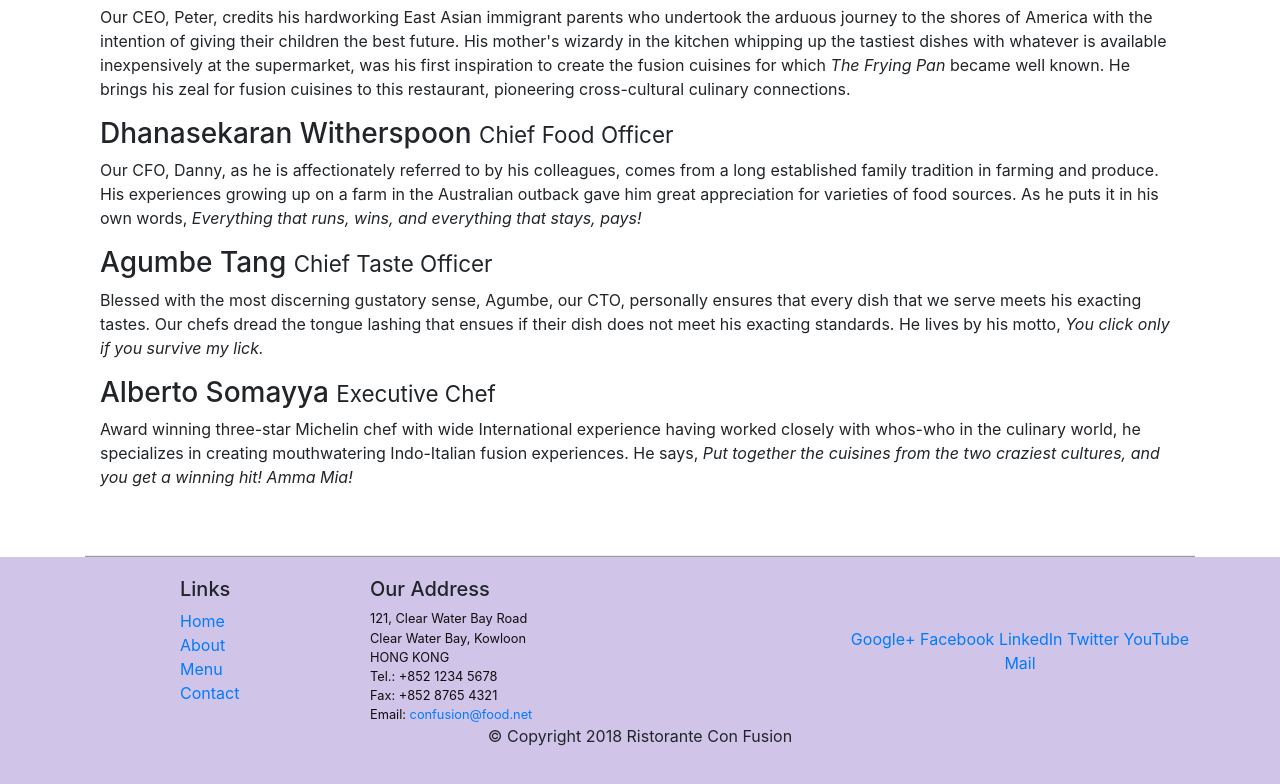
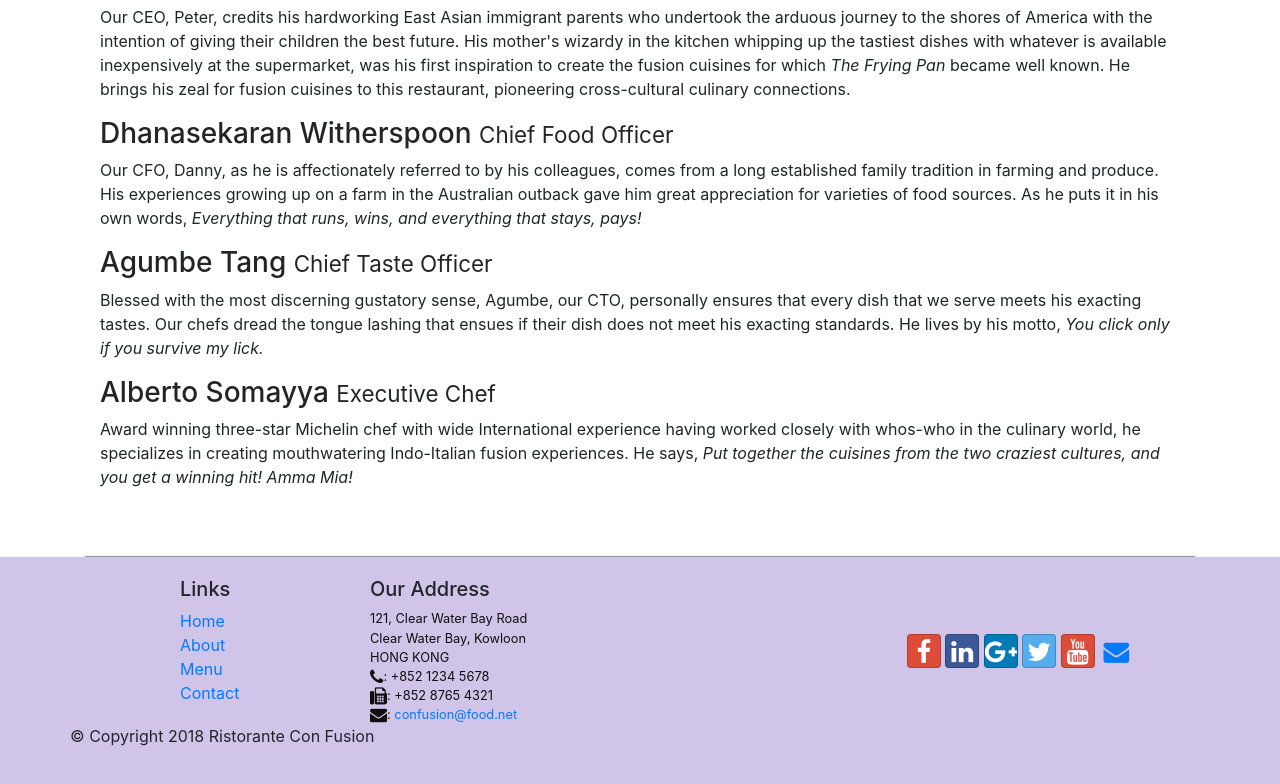
Before and after one commit to harshgour/Coursera-HTMLCSSJS-Assignments, a website: page aboutus.html in a window 1280 px wide. Shown: the part 998-1782 px from the top of the page. Drawn offline with nearby package versions, Linux system fonts and the light colour scheme.

Commit message:
icon-fonts

```diff
--- a/aboutus.html
+++ b/aboutus.html
@@ -26,7 +26,7 @@
                     <li class="nav-item"><a href="./index.html" class="nav-link"><span class="fa fa-home fa-lg"></span> Home</a></li>
                     <li class="nav-item active"><a href="#" class="nav-link"><span class="fa fa-info fa-lg"></span> About</a></li>
                     <li class="nav-item"><a href="#" class="nav-link"><span class="fa fa-list fa-ld"></span> Menu</a></li>
-                    <li class="nav-item"><a href="#" class="nav-link"><span class="fa fa-address fa-lg"></span> Contact</a></li>
+                    <li class="nav-item"><a href="#" class="nav-link"><span class="fa fa-address-card fa-lg"></span> Contact</a></li>
                 </ul>
             </div>
         </div>
@@ -104,20 +104,19 @@
 		              121, Clear Water Bay Road<br>
 		              Clear Water Bay, Kowloon<br>
 		              HONG KONG<br>
-		              Tel.: +852 1234 5678<br>
-		              Fax: +852 8765 4321<br>
-		              Email: <a href="mailto:confusion@food.net">confusion@food.net</a>
+		              <i class="fa fa-phone fa-lg"></i>: +852 1234 5678<br>
+		              <i class="fa fa-fax fa-lg"></i>: +852 8765 4321<br>
+		              <i class="fa fa-envelope fa-lg"></i>: <a href="mailto:confusion@food.net">confusion@food.net</a>
 		           </address>
                 </div>
                 <div class="col-12 col-sm-4 align-self-center">
                     <div class="text-center">
-                        <a href="http://google.com/+">Google+</a>
-                        <a href="http://www.facebook.com/profile.php?id=">Facebook</a>
-                        <a href="http://www.linkedin.com/in/">LinkedIn</a>
-                        <a href="http://twitter.com/">Twitter</a>
-                        <a href="http://youtube.com/">YouTube</a>
-                        <a href="mailto:">Mail</a>
-                    </div>
+                        <a class="btn btn-social-icon btn-google" href="http://www.facebook.com/profile.php?id="><i class="fa fa-facebook fa-lg"></i></a>
+                        <a class="btn btn-social-icon btn-facebook" href="http://www.linkedin.com/in/"><i class="fa fa-linkedin fa-lg"></i></a>
+                        <a class="btn btn-social-icon btn-linkedin" href="http://google.com/+"><i class="fa fa-google-plus fa-lg"></i></a>
+                        <a class="btn btn-social-icon btn-twitter" href="http://twitter.com/"><i class="fa fa-twitter fa-lg"></i></a>
+                        <a class="btn btn-social-icon btn-google" href="http://youtube.com/"><i class="fa fa-youtube fa-lg"></i></a>
+                        <a class="btn btn-social-icon" href="mailto:"><i class="fa fa-envelope fa-lg"></i></a>
                 </div>
            </div>
            <div class="row justify-content-center">
```
Also changed, not shown: index.html (+10 -11 lines).
